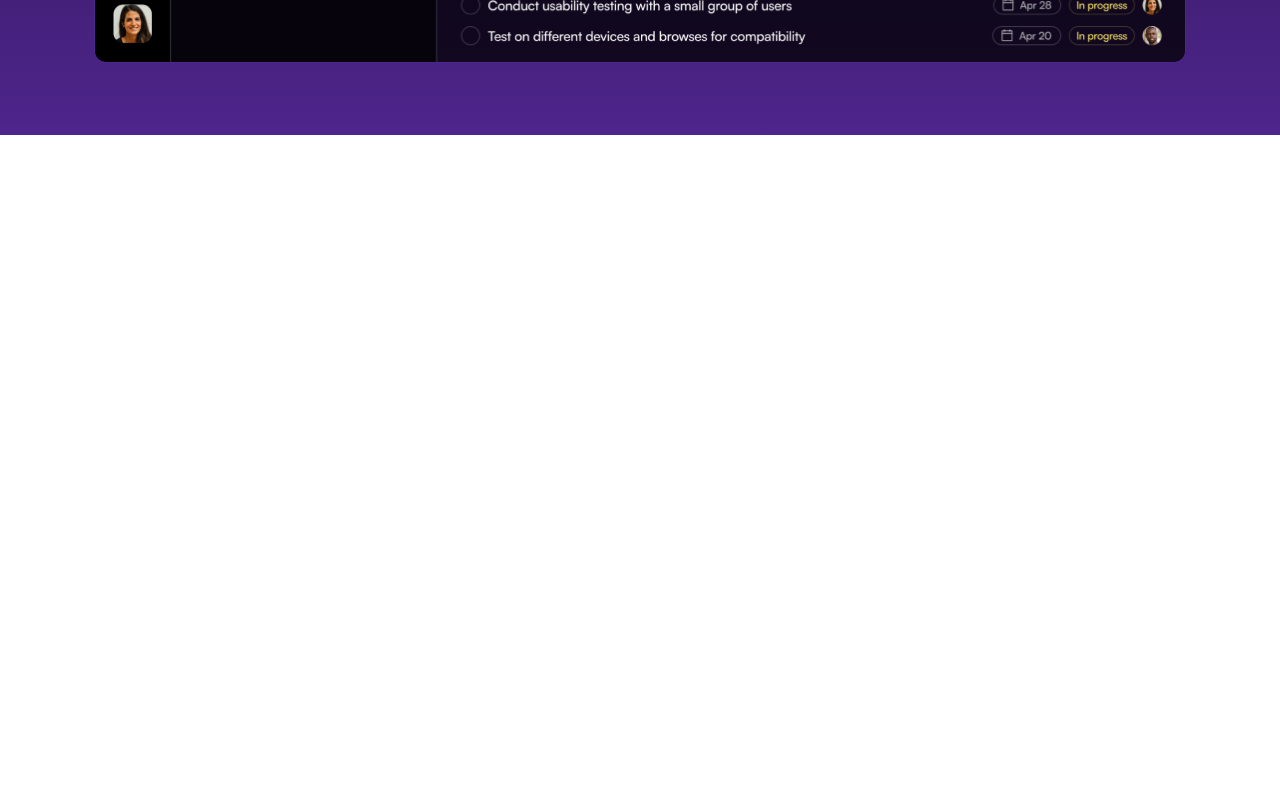
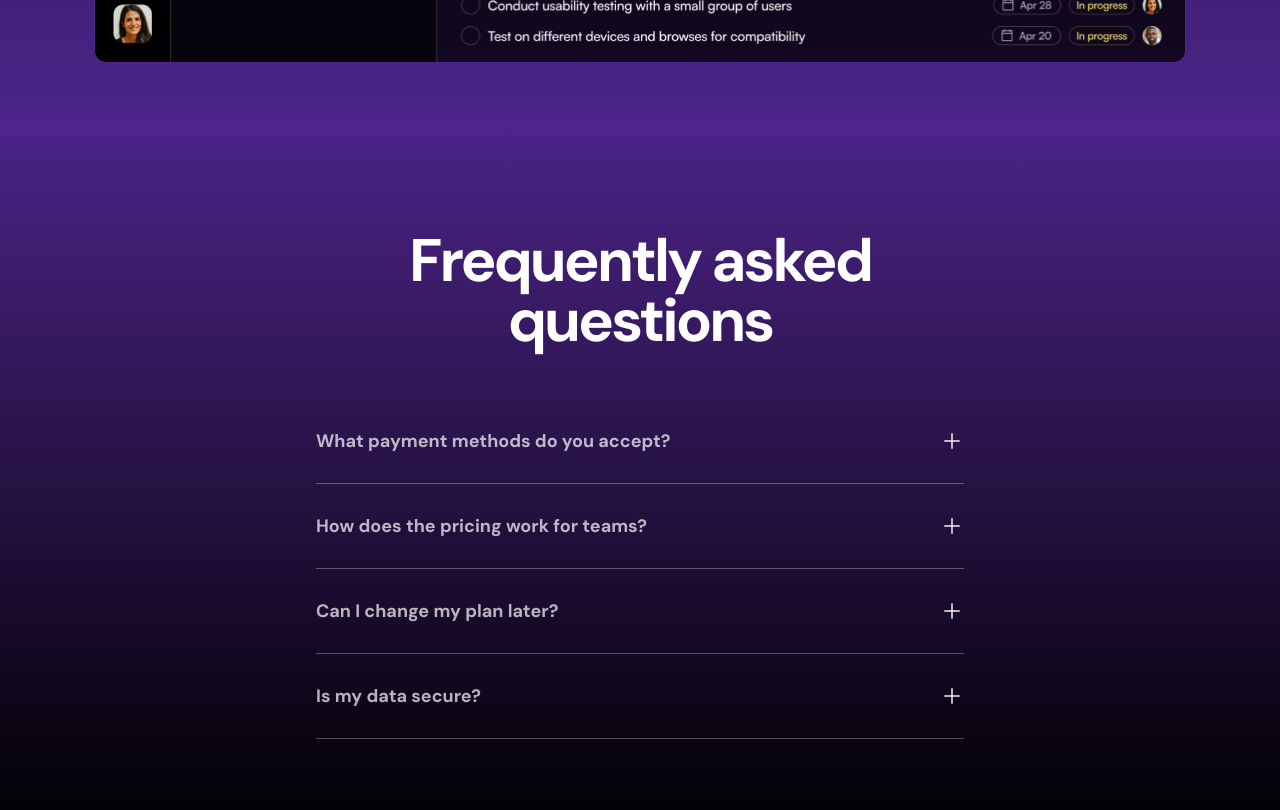
Before and after one commit to sleepielle/OneTask, a Next.js app: page / in a window 1280 px wide. Shown: the part 2740-3550 px from the top of the page. Before the commit the page ends 2875 px from the top, so only its background shows below. Built offline with nearby package versions, Linux system fonts and the light colour scheme.

Commit message:
feat: implement faq section.pending further animations.

```diff
--- /dev/null
+++ b/src/components/AccordionItem.tsx
@@ -0,0 +1,41 @@
+"use client";
+import PlusIcon from "../assets/icons/plus.svg";
+import MinusIcon from "../assets/icons/minus.svg";
+
+import { useState } from "react";
+
+const AccordionItem = ({
+  question,
+  answer,
+}: {
+  question: string;
+  answer: string;
+}) => {
+  const [isOpen, setIsOpen] = useState(false);
+
+  return (
+    <div className="py-7 border-b border-white/30">
+      <div
+        className="flex items-center justify-between hover:text-white transition"
+        onClick={() => setIsOpen(!isOpen)}
+      >
+        <span
+          className={`flex-1 text-lg font-bold ${isOpen ? "text-white" : ""}`}
+        >
+          {question}
+        </span>
+        {!isOpen ? <PlusIcon /> : <MinusIcon />}
+      </div>
+
+      <div
+        className={`text-white/70 mt-5  text-justify max-w-lg ${
+          isOpen ? "flex" : " hidden"
+        }`}
+      >
+        {answer}
+      </div>
+    </div>
+  );
+};
+
+export default AccordionItem;
--- a/src/components/FAQs.tsx
+++ b/src/components/FAQs.tsx
@@ -1,3 +1,5 @@
+import AccordionItem from "./AccordionItem";
+
 const items = [
   {
     question: "What payment methods do you accept?",
@@ -22,5 +24,18 @@ const items = [
 ];
 
 export const FAQs = () => {
-  return null;
+  return (
+    <div className="bg-black py-[72px] sm:py-24 bg-[linear-gradient(to_bottom,#4b2386,#000)]">
+      <div className="container  ">
+        <h2 className="text-white text-center font-bold text-5xl tracking-tighter sm:text-6xl sm:max-w-[648px]  mx-auto">
+          Frequently asked questions
+        </h2>
+        <div className="mt-12 text-white/70 max-w-[648px] mx-auto ">
+          {items.map(({ question, answer }) => (
+            <AccordionItem key={question} question={question} answer={answer} />
+          ))}
+        </div>
+      </div>
+    </div>
+  );
 };
--- a/src/components/Features.tsx
+++ b/src/components/Features.tsx
@@ -34,7 +34,7 @@ export const Features = () => {
           </p>
         </div>
 
-        <div className="flex flex-col sm:flex-row gap-4 mt-16">
+        <div className="flex flex-col sm:flex-row gap-4 mt-16 sm:px-10">
           {features.map((feature) => (
             <div
               key={feature.title}
```
